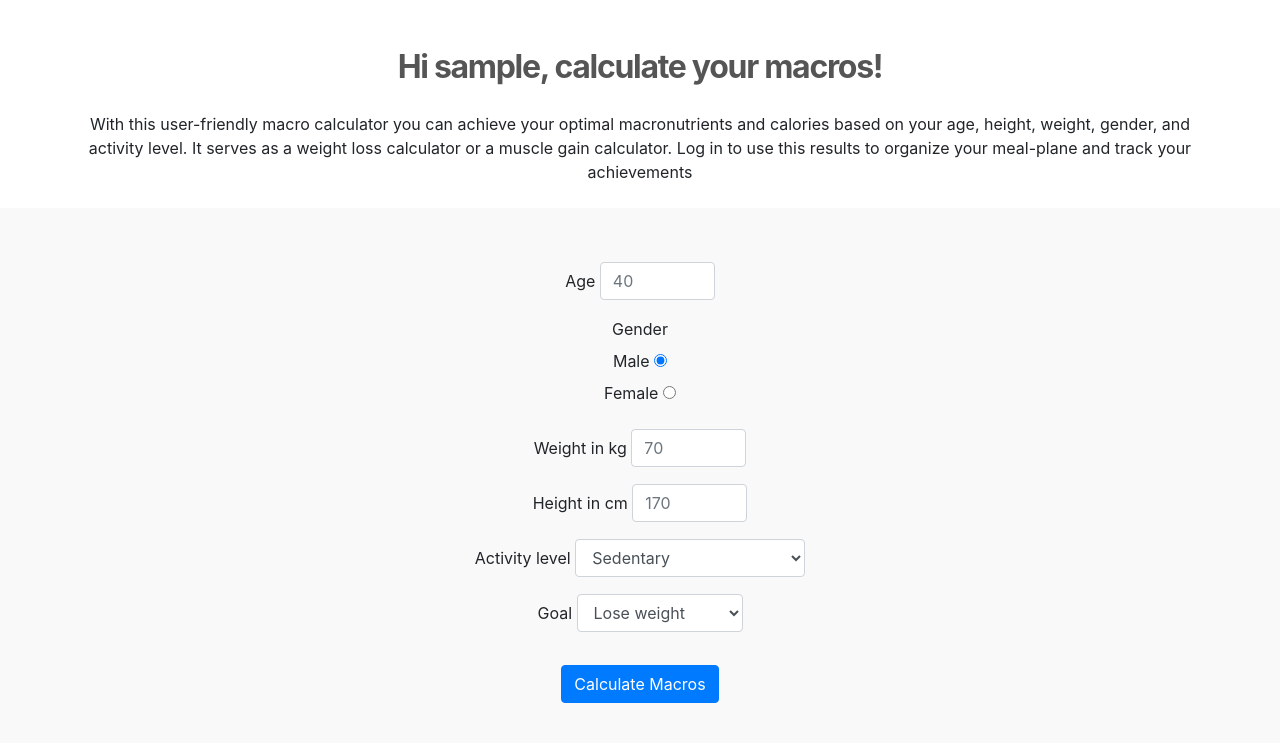
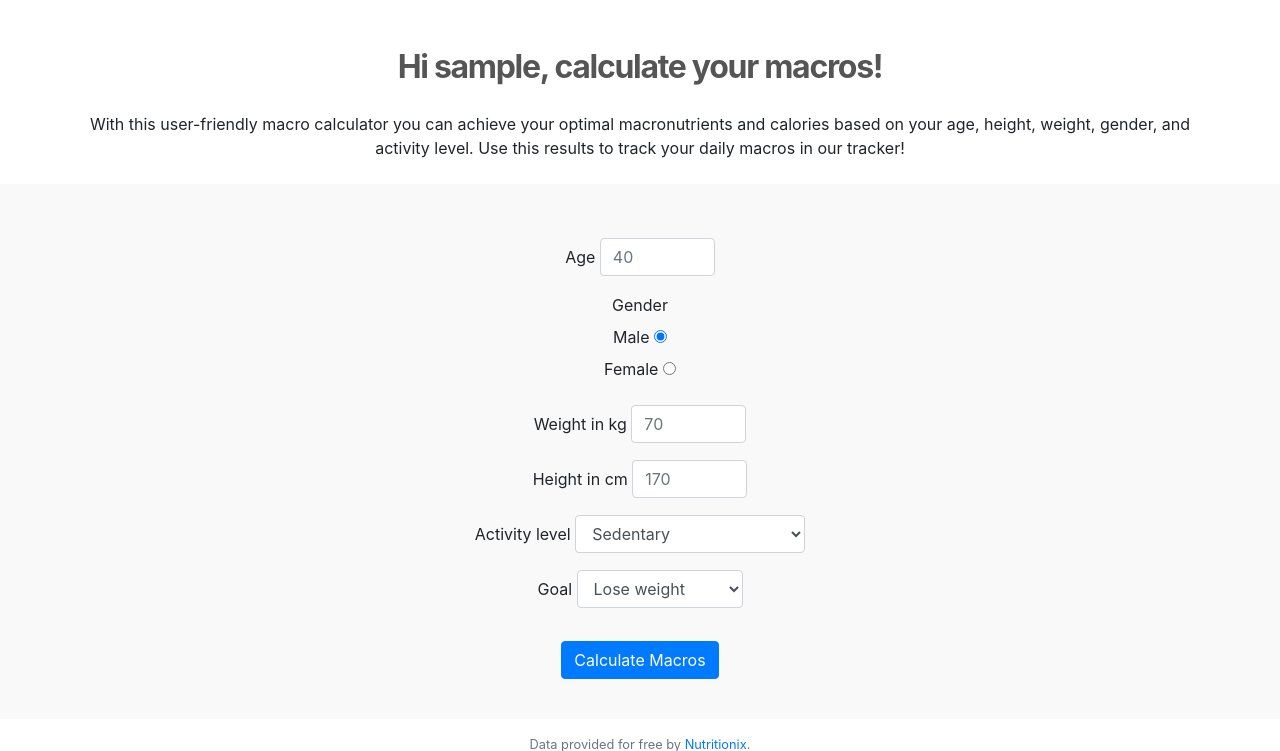
Before and after one commit to lucasjt93/Nutrilator, a Flask app: page /calculator in a window 1280 px wide. Shown: the part 98-849 px from the top of the page. Run offline with Flask 2, Linux system fonts and the light colour scheme; the visitor is signed in with stand-in values (Sample User, id 1); data comes from the database, SQL or seed files in the repository.

Commit message:
JS script tag added

```diff
--- a/Nutrilator/templates/calculator/calculator.html
+++ b/Nutrilator/templates/calculator/calculator.html
@@ -10,8 +10,7 @@
     <p class="container p-2">With this user-friendly macro calculator you can achieve
         your optimal macronutrients and calories based on your age, height, weight,
         gender, and activity level.
-        It serves as a weight loss calculator or a muscle gain calculator.
-        Log in to use this results to organize your meal-plane and track your achievements</p>
+        Use this results to track your daily macros in our tracker!</p>
     <div id="macroFormWrap">
         <div class="container-content space-bottom">
             <form class="container p-1" method="post">
--- a/Nutrilator/templates/layout.html
+++ b/Nutrilator/templates/layout.html
@@ -15,6 +15,9 @@
         <script src="https://code.jquery.com/jquery-3.5.1.slim.min.js" integrity="sha384-DfXdz2htPH0lsSSs5nCTpuj/zy4C+OGpamoFVy38MVBnE+IbbVYUew+OrCXaRkfj" crossorigin="anonymous"></script>
         <script src="https://cdn.jsdelivr.net/npm/bootstrap@4.5.3/dist/js/bootstrap.bundle.min.js" integrity="sha384-ho+j7jyWK8fNQe+A12Hb8AhRq26LrZ/JpcUGGOn+Y7RsweNrtN/tE3MoK7ZeZDyx" crossorigin="anonymous"></script>
         <script src="https://ajax.googleapis.com/ajax/libs/jquery/3.5.1/jquery.min.js"></script>
+
+        <!-- js -->
+        <script src="{{ url_for('static', filename='magic.js') }}"></script>
         <title>Nutrilator: {% block title %}{% endblock %}</title>
     </head>
 
```
Also changed, not shown: Nutrilator/static/magic.js (added).
